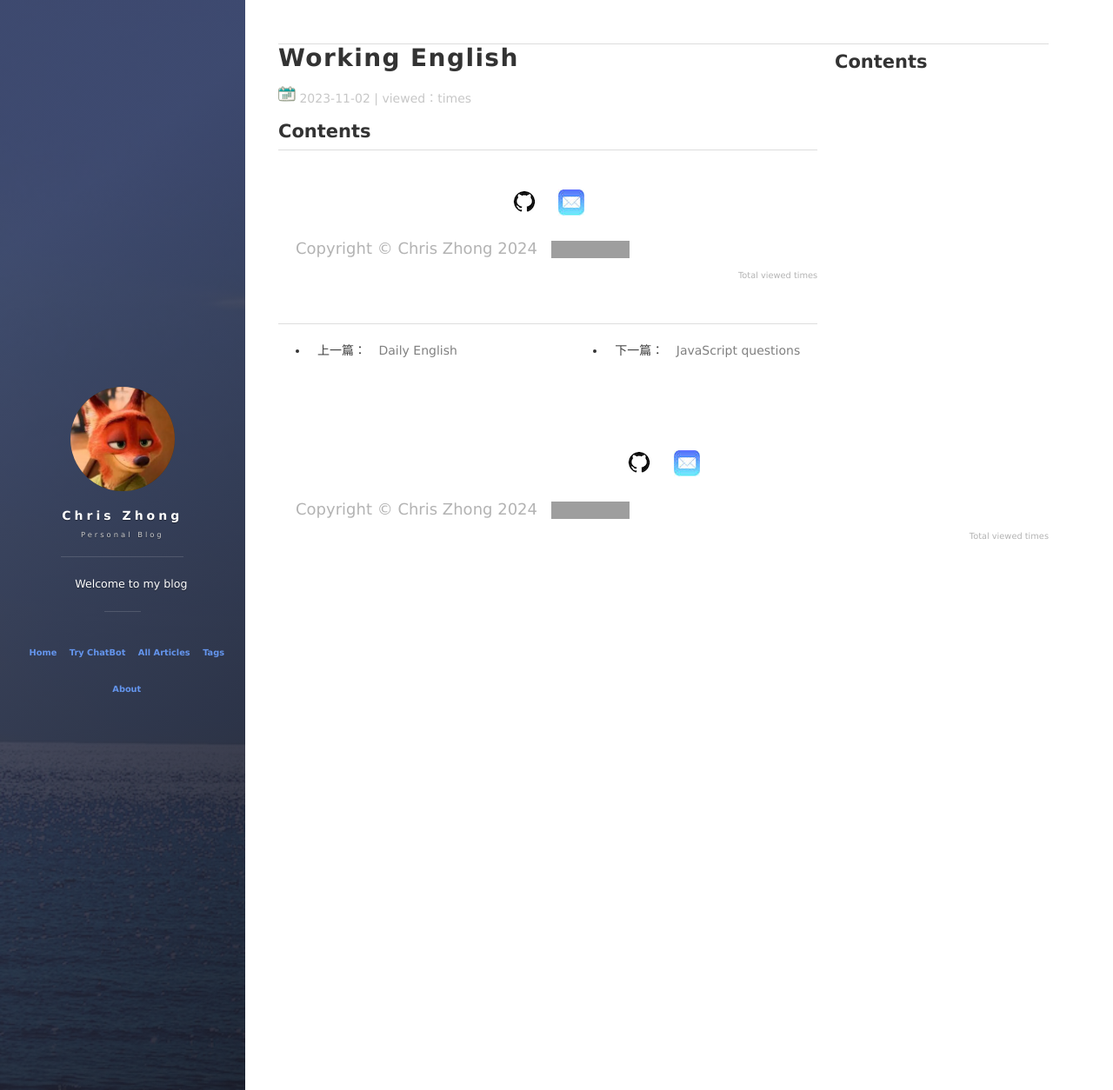
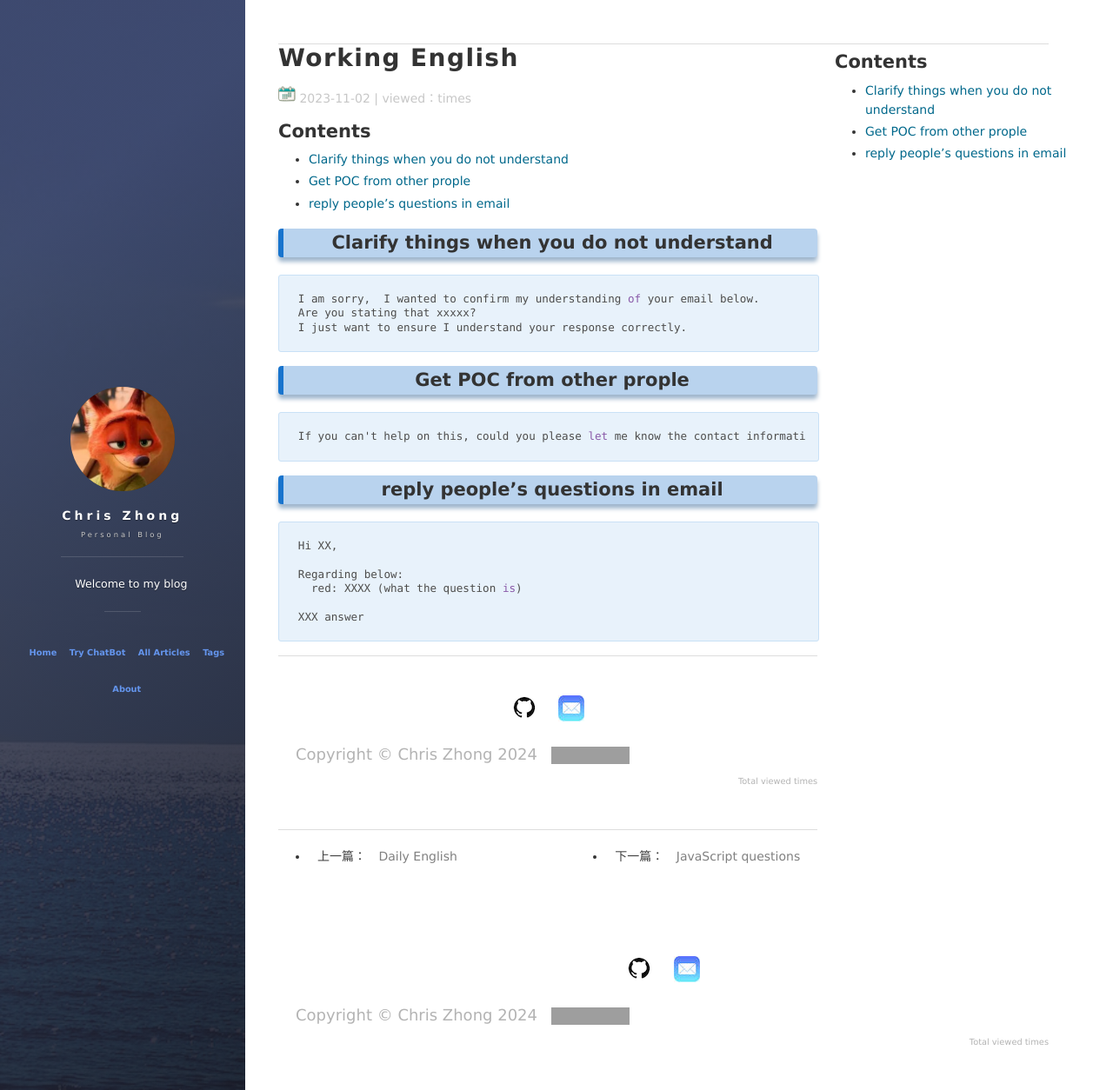
Before and after one commit to ChrisZZhong/chriszzhong.github.io, a Jekyll site: the page built from _posts/2024-08-05-working-english.md, in a window 1280 px wide and 1254 px high. Shown: the whole window at 87% size. Built offline with Jekyll 4.4.1, drawn with Linux system fonts in a browser that asks for light colours; nearby versions of some CDN libraries; comment, search, counter and statistics services are not loaded; grey boxes are pictures that could not be loaded.

Commit message:
Update 2024-08-05-working-english.md

````diff
--- a/_posts/2024-08-05-working-english.md
+++ b/_posts/2024-08-05-working-english.md
@@ -5,3 +5,28 @@ date: 2023-11-02
 description: "Working English"
 tag: English Learning
 ---
+
+## Clarify things when you do not understand
+
+```
+I am sorry,  I wanted to confirm my understanding of your email below.
+Are you stating that xxxxx?
+I just want to ensure I understand your response correctly.
+```
+
+## Get POC from other prople
+
+```
+If you can't help on this, could you please let me know the contact information I can reach out to? thanks!
+```
+
+## reply people's questions in email
+
+```
+Hi XX,
+
+Regarding below:
+  red: XXXX (what the question is)
+
+XXX answer
+```
````
